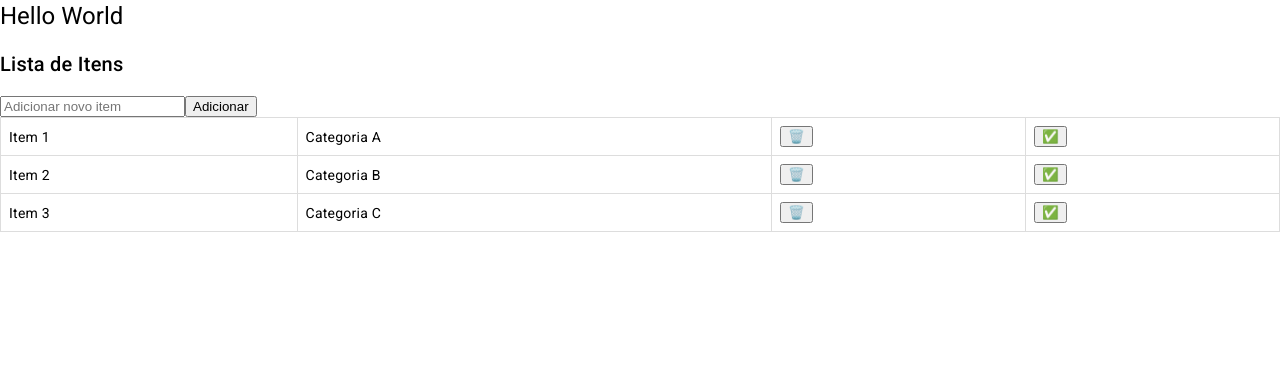
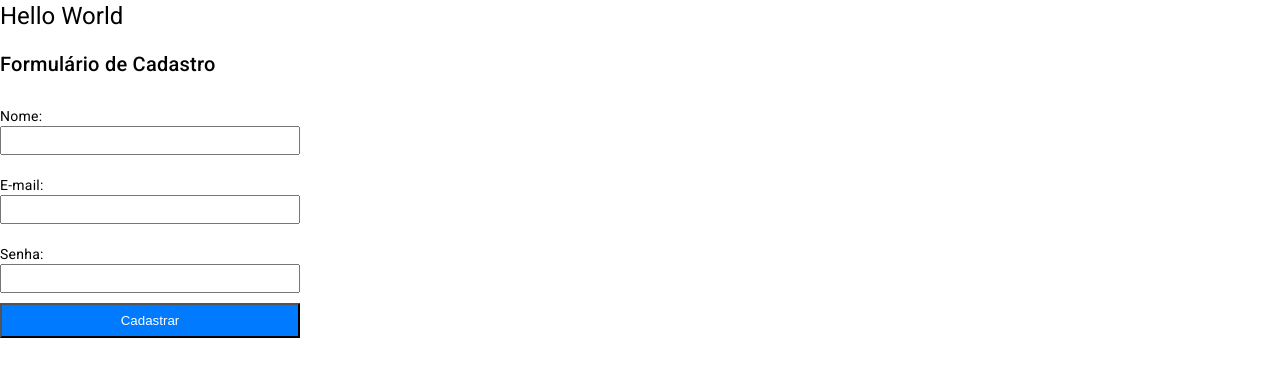
Before and after one commit to iamdiniz/exercicios-angular, an Angular app: page / in a window 1280 px wide. Shown: the top 376 px of the page. Built offline with nearby package versions, Linux system fonts and the light colour scheme.

Commit message:
exercicio 4 concluido

```diff
--- a/src/app/app.component.html
+++ b/src/app/app.component.html
@@ -1,2 +1,5 @@
 <h1>Hello World</h1>
-<app-list-items></app-list-items>
+<!-- <app-list-items></app-list-items> -->
+<div>
+    <app-form-cadastro></app-form-cadastro>
+</div>
--- a/src/app/app.module.ts
+++ b/src/app/app.module.ts
@@ -9,12 +9,14 @@
 import { ContadorComponentComponent } from './exercicio1/contador-component/contador-component.component';
 import { ListItemsComponent } from './exercicio2/list-items/list-items.component';
 import { FormsModule } from '@angular/forms';
+import { FormCadastroComponent } from './exercicio4/form-cadastro/form-cadastro.component';
 
 @NgModule({
   declarations: [
     AppComponent,
     ContadorComponentComponent,
-    ListItemsComponent
+    ListItemsComponent,
+    FormCadastroComponent
   ],
   imports: [
     MatTableModule,
--- /dev/null
+++ b/src/app/exercicio4/form-cadastro/form-cadastro.component.css
@@ -0,0 +1,21 @@
+form {
+    display: flex;
+    flex-direction: column;
+    max-width: 300px;
+  }
+
+  label {
+    margin-top: 10px;
+  }
+
+  input {
+    margin-bottom: 10px;
+    padding: 5px;
+  }
+
+  button {
+    padding: 8px;
+    background-color: #007bff;
+    color: #fff;
+    cursor: pointer;
+  }
--- /dev/null
+++ b/src/app/exercicio4/form-cadastro/form-cadastro.component.html
@@ -0,0 +1,23 @@
+<div>
+    <h2>Formulário de Cadastro</h2>
+    <form (ngSubmit)="submitForm()">
+      <label for="nome">Nome:</label>
+      <input type="text" id="nome" name="nome" [(ngModel)]="nome" required />
+
+      <label for="email">E-mail:</label>
+      <input type="email" id="email" name="email" [(ngModel)]="email" required />
+
+      <label for="senha">Senha:</label>
+      <input type="password" id="senha" name="senha" [(ngModel)]="senha" required />
+
+      <button type="submit">Cadastrar</button>
+    </form>
+
+    <div *ngIf="cadastroRealizado">
+      <p>Olá, {{ nome }}, seu cadastro foi realizado com sucesso.</p>
+    </div>
+
+    <div *ngIf="mensagemErro">
+      <p>{{ mensagemErro }}</p>
+    </div>
+  </div>
--- /dev/null
+++ b/src/app/exercicio4/form-cadastro/form-cadastro.component.ts
@@ -0,0 +1,25 @@
+import { Component } from '@angular/core';
+
+@Component({
+  selector: 'app-form-cadastro',
+  templateUrl: './form-cadastro.component.html',
+  styleUrls: ['./form-cadastro.component.css']
+})
+
+export class FormCadastroComponent {
+  nome: string = '';
+  email: string = '';
+  senha: string = '';
+  cadastroRealizado: boolean = false;
+  mensagemErro: string = '';
+
+  submitForm() {
+    if (this.nome && this.email && this.senha) {
+      this.cadastroRealizado = true;
+      this.mensagemErro = '';
+    } else {
+      this.cadastroRealizado = false;
+      this.mensagemErro = 'Informe os campos corretamente.';
+    }
+  }
+}
```
